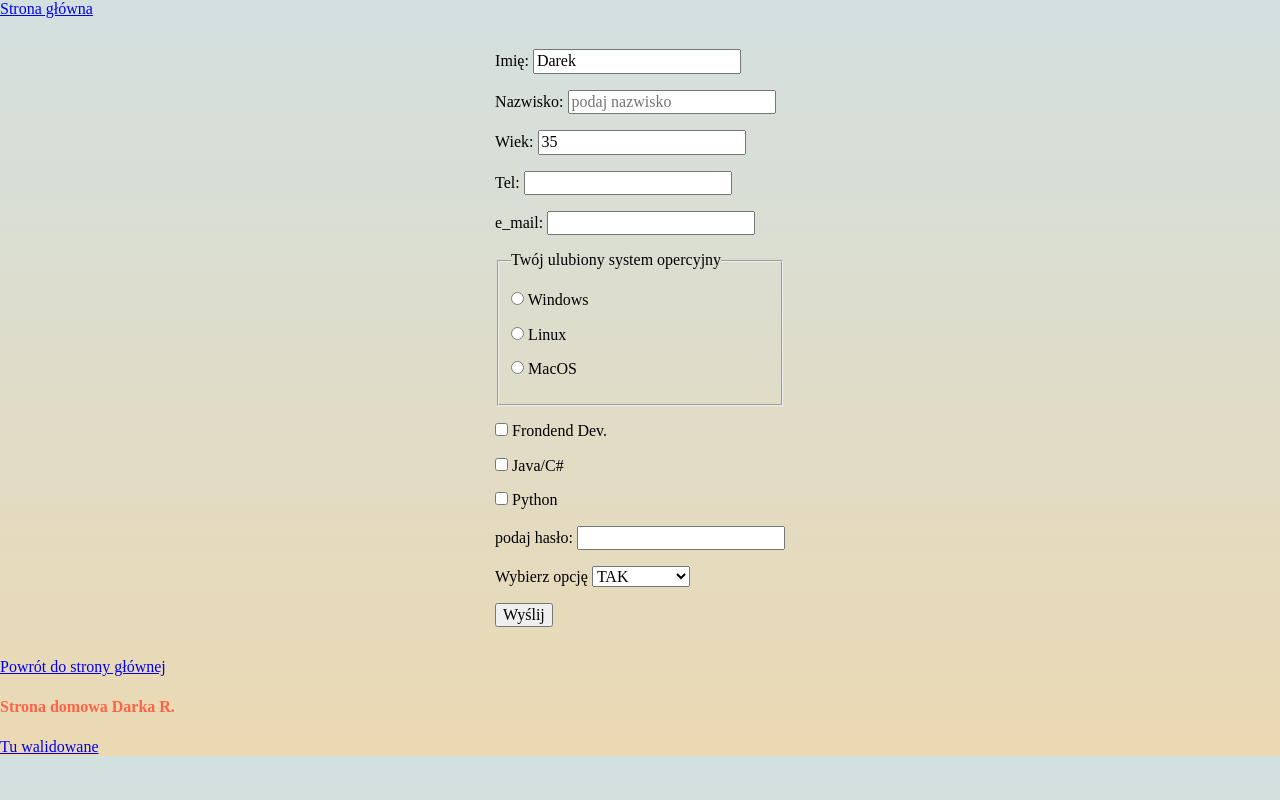
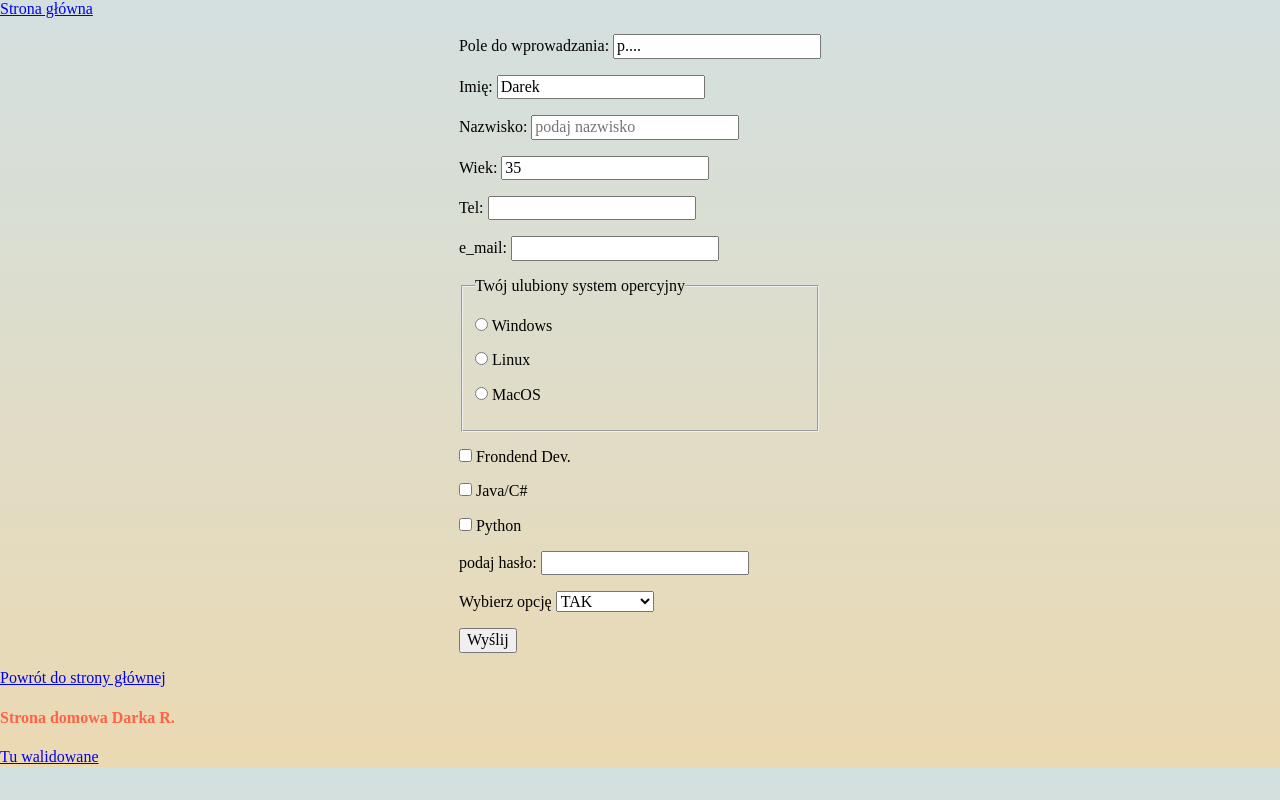
Before and after one commit to druszkiewicz/homepage-gulp, a website: page src/content/myForm.html in a window 1280 px wide. Drawn offline with nearby package versions, Linux system fonts and the light colour scheme; files that its build step writes are made by us from their sources.

Commit message:
add jedno pole w formularzu

```diff
--- a/src/content/myForm.html
+++ b/src/content/myForm.html
@@ -28,6 +28,11 @@
                <input required name="riddle" value="cotenfrontend" placeholder="podaj coten" id="riddle">
             </label>
          </p> -->
+
+         <p>
+            <label for="id_mojePole">Pole do wprowadzania:</label>
+            <input required mPName="mojePole" value="p...." placeholder="podaj coś" id="id_mojePole">
+         </p>
 
          <p>
             <label for="id_name"> Imię: </label>
```
